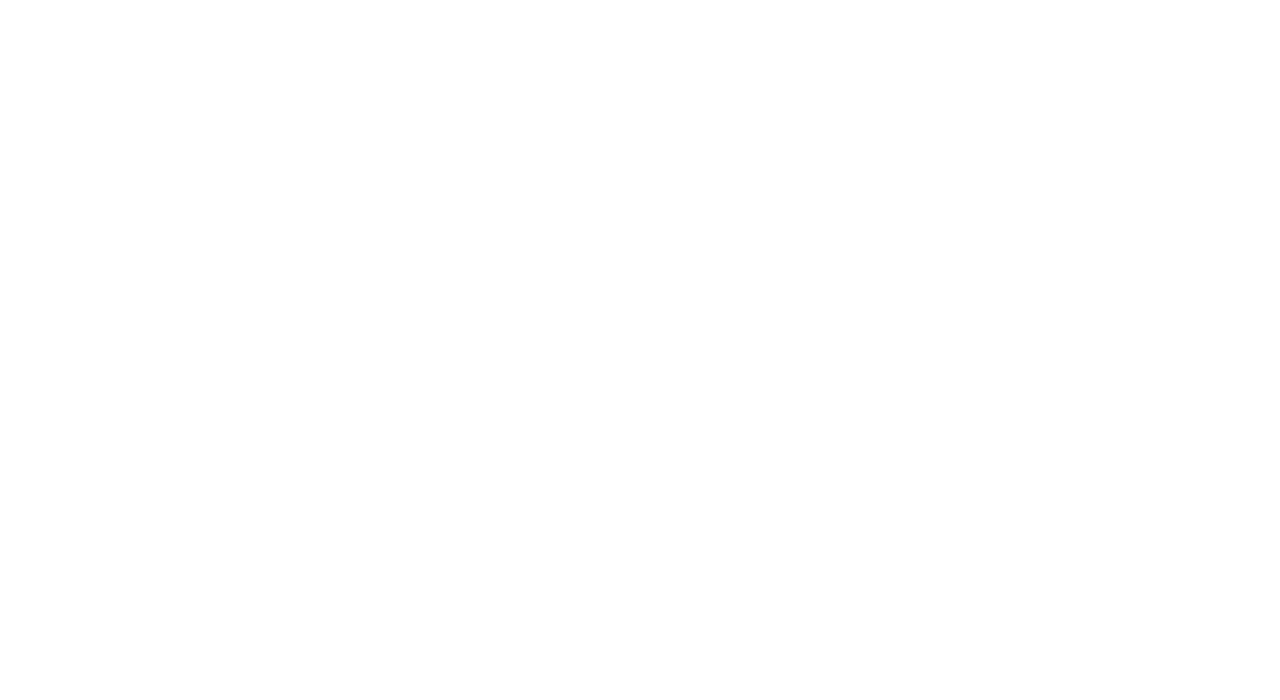
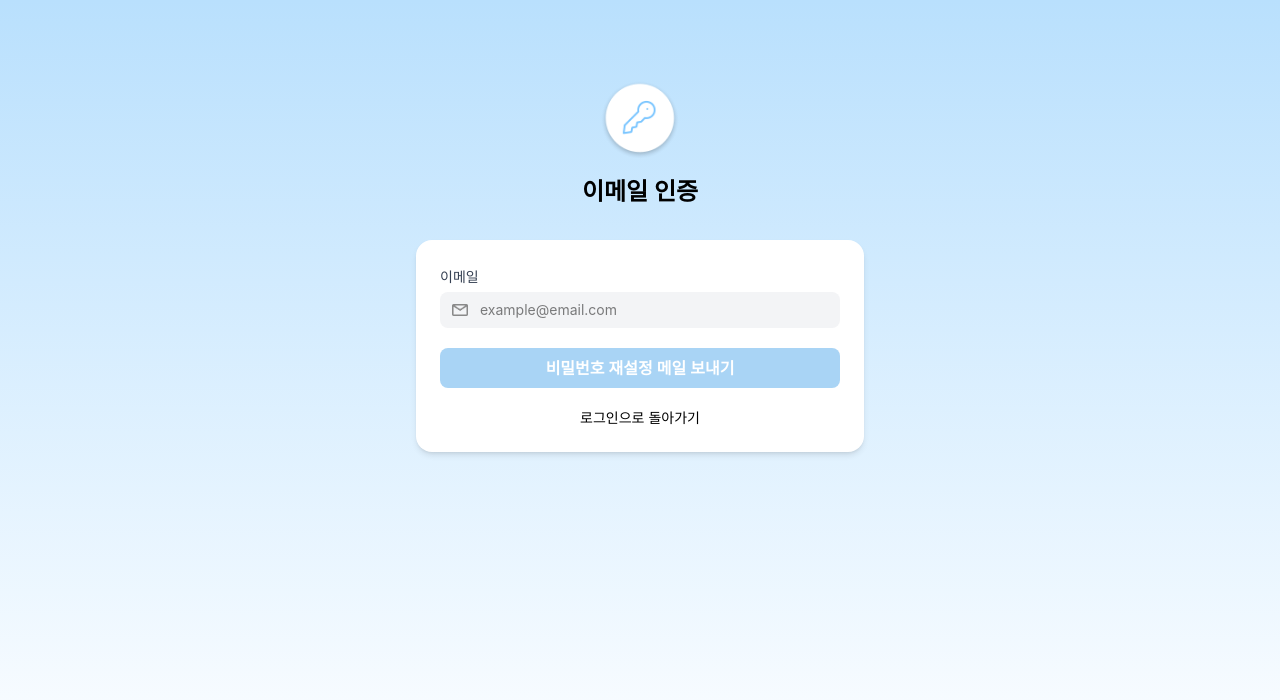
Before and after one commit to SKyhumn/pass-pass, a React (Vite) app: page /email-verify in a window 1280 px wide. Before the commit this address had no page. Shown: the top 700 px of the page. Built offline with nearby package versions, Linux system fonts and the light colour scheme.

Commit message:
비밀번호 재설정 메일 보내기 요청

```diff
--- a/src/App.tsx
+++ b/src/App.tsx
@@ -3,7 +3,10 @@ import { BrowserRouter, Routes, Route, Navigate } from "react-router-dom";
 import LandingPage from "./pages/LandingPage";
 import SignInPage from "./pages/AuthPage/SignInPage";
 import SignUpPage from "./pages/AuthPage/SignUpPage";
+import EmailVerify from "./pages/AuthPage/EmailVerify";
 import MainPage from "./pages/MainPage";
+
+import ProtectedRoute from "./components/ProtectedRoute";
 
 function App() {
   return (
@@ -14,7 +17,15 @@ function App() {
           <Route path="/welcome" element={<LandingPage/>}/>
           <Route path="/sign-in" element={<SignInPage/>}/>
           <Route path="/sign-up" element={<SignUpPage/>}/>
-          <Route path="/main" element={<MainPage/>}/>
+          <Route path="/email-verify" element={<EmailVerify/>}/>
+          <Route
+            path="/main"
+            element={
+              <ProtectedRoute>
+                <MainPage />
+              </ProtectedRoute>
+            }
+          />
         </Routes>
       </BrowserRouter>
     </>
--- /dev/null
+++ b/src/components/Auth.tsx/cards/EmailVerifyCard.tsx
@@ -0,0 +1,85 @@
+import { useState } from "react";
+import { useNavigate } from "react-router-dom";
+import { getAuth, sendPasswordResetEmail } from "firebase/auth";
+
+import InputField from "../InputField";
+import Button from "../Button";
+
+import emailIcon from "../../../assets/email.png";
+
+export default function EmailVerifyCard() {
+    const nav = useNavigate();
+    const auth = getAuth();
+
+    const [email, setEmail] = useState<string>("");
+    const [loading, setLoading] = useState<boolean>(false);
+
+    const [alertOn, setAlertOn] = useState<boolean>(false);
+    const [error, setError] = useState<boolean>(false);
+
+    const goSignInPage = () => {
+        nav('/sign-in');
+    };
+
+    const handleResetPassword = async () => {
+        setAlertOn(false);
+        setError(false);
+
+        if (!email) {
+            alert("이메일을 입력해주세요.");
+            return;
+        }
+
+        try {
+            setLoading(true);
+            await sendPasswordResetEmail(auth, email);
+            setAlertOn(true);
+        } catch (error:any) {
+            setError(true);
+        } finally {
+            setLoading(false);
+        }
+    };
+
+    return (
+        <div className="opacity-0 w-full max-w-md bg-white rounded-2xl shadow-md p-6 space-y-5 animate-fadein">
+
+            <InputField
+                label="이메일"
+                type="email"
+                placeholder="example@email.com"
+                icon={emailIcon}
+                value={email}
+                onChange={(e) => setEmail(e.target.value)}
+                disabled={loading}
+            />
+
+            {alertOn &&
+                <div className="w-full px-3 py-3 border border-amber-500 rounded-xl bg-yellow-100 text-amber-500 text-sm">
+                    비밀번호 재설정 메일을 보냈습니다.
+                </div>
+            }
+
+            {error &&
+                <div className="w-full px-3 py-3 border border-red-600 rounded-xl bg-red-300 text-red-600 text-sm">
+                    재설정 메일 요청을 실패했습니다.
+                </div>
+            }
+
+            <Button
+                text="비밀번호 재설정 메일 보내기"
+                disabled={loading}
+                onClick={handleResetPassword}
+                loading={loading}
+            />
+
+            <p
+                onClick={goSignInPage}
+                className="text-center text-sm cursor-pointer hover:underline"
+            >
+                로그인으로 돌아가기
+            </p>
+
+        </div>
+    );
+}
--- a/src/components/Auth.tsx/cards/LoginCard.tsx
+++ b/src/components/Auth.tsx/cards/LoginCard.tsx
@@ -26,6 +26,8 @@ export default function LoginCard({ onError }: Props) {
     const nav = useNavigate();
 
     const goSignUpPage = () => nav('/sign-up');
+
+    const goForEmailVerify = () => nav('/email-verify');
 
     const handleSignIn = async() => {
         try {
@@ -79,6 +81,10 @@ export default function LoginCard({ onError }: Props) {
                 disabled={loading}
             />
 
+            <p onClick={goForEmailVerify} className="text-gray-400 text-xs text-right cursor-pointer hover:text-black hover:underline">
+                비밀번호를 잊으셨나요?
+            </p>
+
             {/* 버튼 */}
             <Button
             text="로그인"
--- /dev/null
+++ b/src/components/ProtectedRoute.tsx
@@ -0,0 +1,17 @@
+import type { ReactNode } from "react";
+import { Navigate } from "react-router-dom";
+import { auth } from "../FirebaseSDK";
+
+type Props = {
+    children: ReactNode;
+};
+
+export default function ProtectedRoute({ children }: Props) {
+    const user = auth.currentUser;
+
+    if (!user) {
+        return <Navigate to="/sign-in" replace />;
+    }
+
+    return <>{children}</>;
+}
--- /dev/null
+++ b/src/pages/AuthPage/EmailVerify.tsx
@@ -0,0 +1,17 @@
+import EmailVerifyCard from "../../components/Auth.tsx/cards/EmailVerifyCard";
+
+import key from "../../assets/key.png";
+
+export default function EmailVerify() {
+    return(
+        <div className="flex flex-col items-center min-h-screen py-20 px-4 bg-linear-to-b from-[#b9e0fd] to-white">
+
+            <img src={key} className="opacity-0 w-20 mb-4 animate-fadein"/>
+
+            <h1 className="opacity-0 mb-8 text-2xl font-bold animate-fadein" style={{ animationDelay: "0.1s" }}>이메일 인증</h1>
+
+            <EmailVerifyCard/>
+
+        </div>
+    );
+}
```
Also changed, not shown: src/assets/key.png (added).
